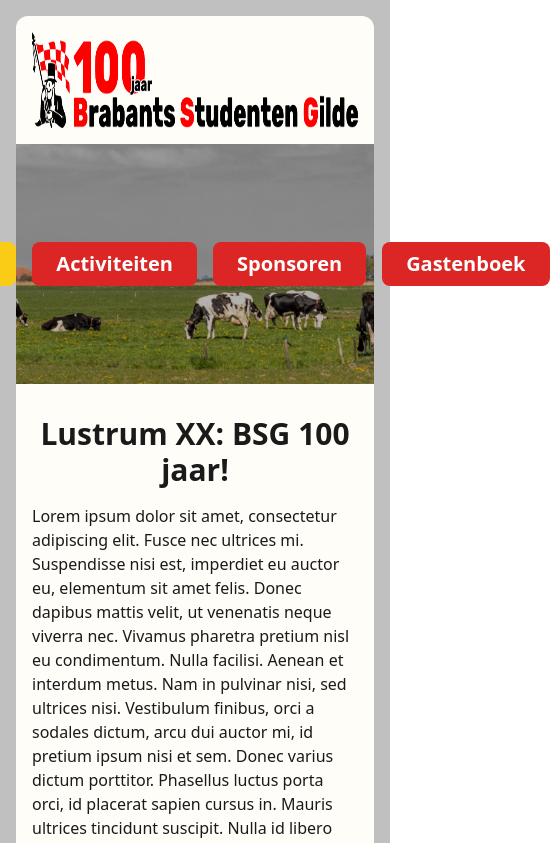
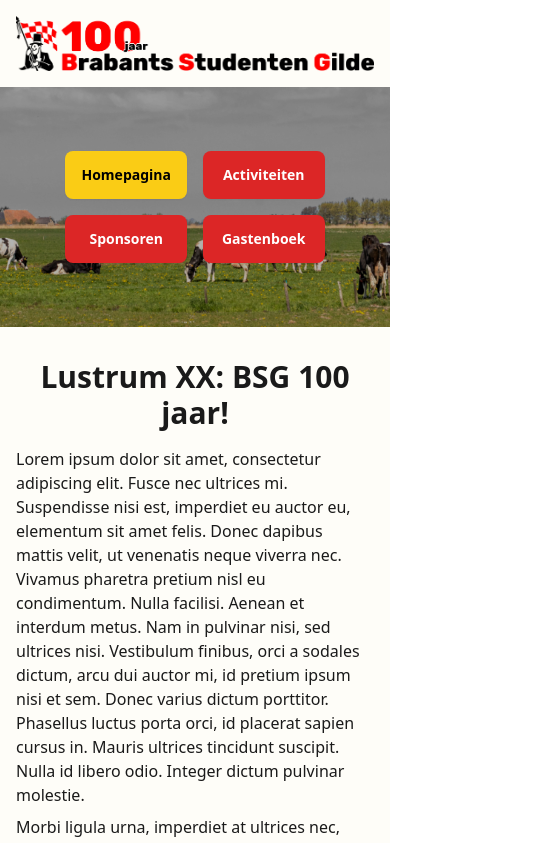
Before and after one commit to rubenuijtdewilligen/bsg100jaar.nl, a SvelteKit app: page / in a window 390 px wide. Shown: the top 843 px of the page, 550 px wide, since content can reach past the window. Built offline with nearby package versions, Linux system fonts and the light colour scheme.

Commit message:
Improve responsiveness

```diff
--- a/src/app.html
+++ b/src/app.html
@@ -6,7 +6,7 @@
     <meta name="viewport" content="width=device-width, initial-scale=1" />
     %sveltekit.head%
   </head>
-  <body data-sveltekit-preload-data="hover" class="min-h-screen bg-[#c0c0c0] p-4">
+  <body data-sveltekit-preload-data="hover" class="min-h-screen bg-[#c0c0c0] md:p-4">
     <div style="display: contents">%sveltekit.body%</div>
   </body>
 </html>
--- a/src/routes/+layout.svelte
+++ b/src/routes/+layout.svelte
@@ -34,20 +34,23 @@
   />
 </svelte:head>
 
-<div class="rounded-xl bg-neutral text-neutral-content lg:mx-48">
+<div class="m-0 bg-neutral p-0 text-neutral-content md:mx-32 md:rounded-xl lg:mx-48">
   <!-- Header -->
   <div class="mx-auto flex max-w-5xl items-center justify-between p-4">
-    <a href="/"><img src="/logo_banner_lang.png" alt="BSG100jaar Logo" class="h-24" /></a>
+    <a href="/"><img src="/logo_banner_lang.png" alt="BSG100jaar Logo" class="max-h-24" /></a>
   </div>
 
-  <!-- Hero / Banner -->
+  <!-- Hero -->
   <section class="relative h-60 bg-cover bg-center" style="background-image: url('/header.png')">
     <div class="absolute inset-0 flex items-center justify-center bg-black bg-opacity-30">
-      <div class="flex space-x-4">
+      <div
+        class="grid grid-cols-2 gap-4 px-4 sm:grid-cols-2 md:flex md:flex-wrap md:justify-center"
+      >
         {#each data.pages as pageItem}
           <a
-            class="rounded-lg px-6 py-2 text-xl font-bold
-          {path === pageItem.path ? 'bg-yellow-400 text-black' : 'bg-red-600 text-white'}"
+            class="btn border-0 font-bold lg:btn-lg {path === pageItem.path
+              ? 'bg-yellow-400 text-black hover:bg-yellow-400'
+              : 'bg-red-600 text-white hover:bg-red-700'}"
             href={pageItem.path}
           >
             {pageItem.title}
@@ -62,6 +65,7 @@
     <slot></slot>
   </main>
 
+  <!-- Footer -->
   <div class="border-t-2 border-t-neutral-content py-2 text-center">
     © Brabants Studenten Gilde | 2025-heden |
     <a href="https://github.com/rubenuijtdewilligen/bsg100jaar.nl" class="link" target="_blank">
```
